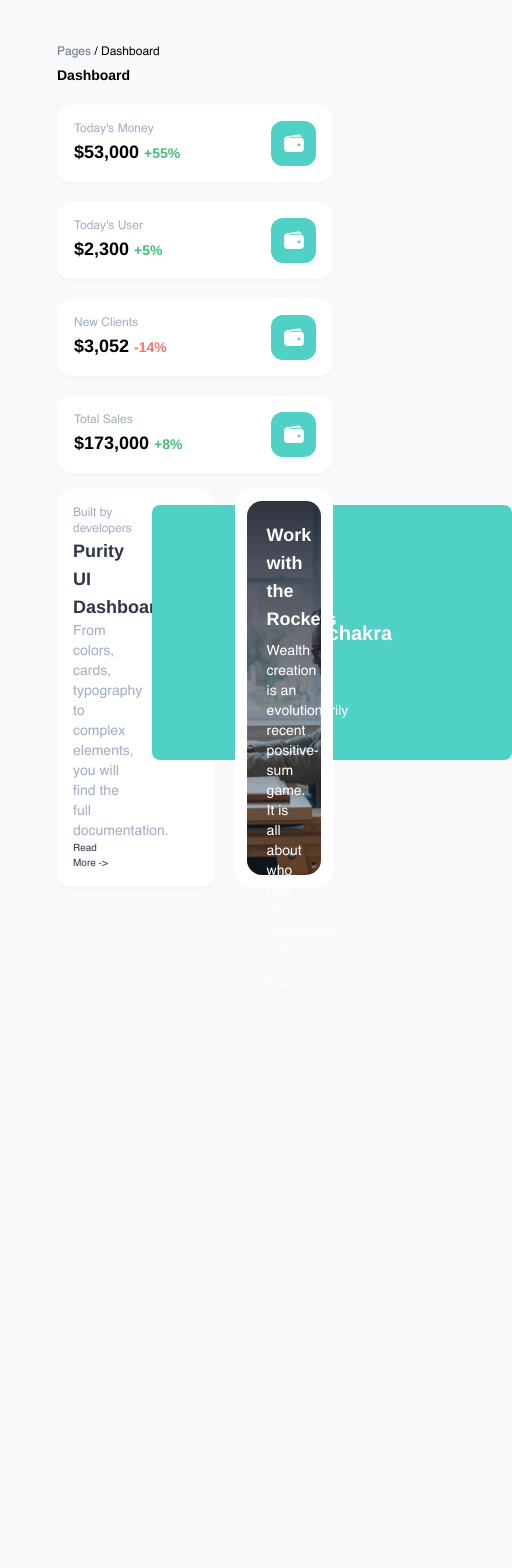
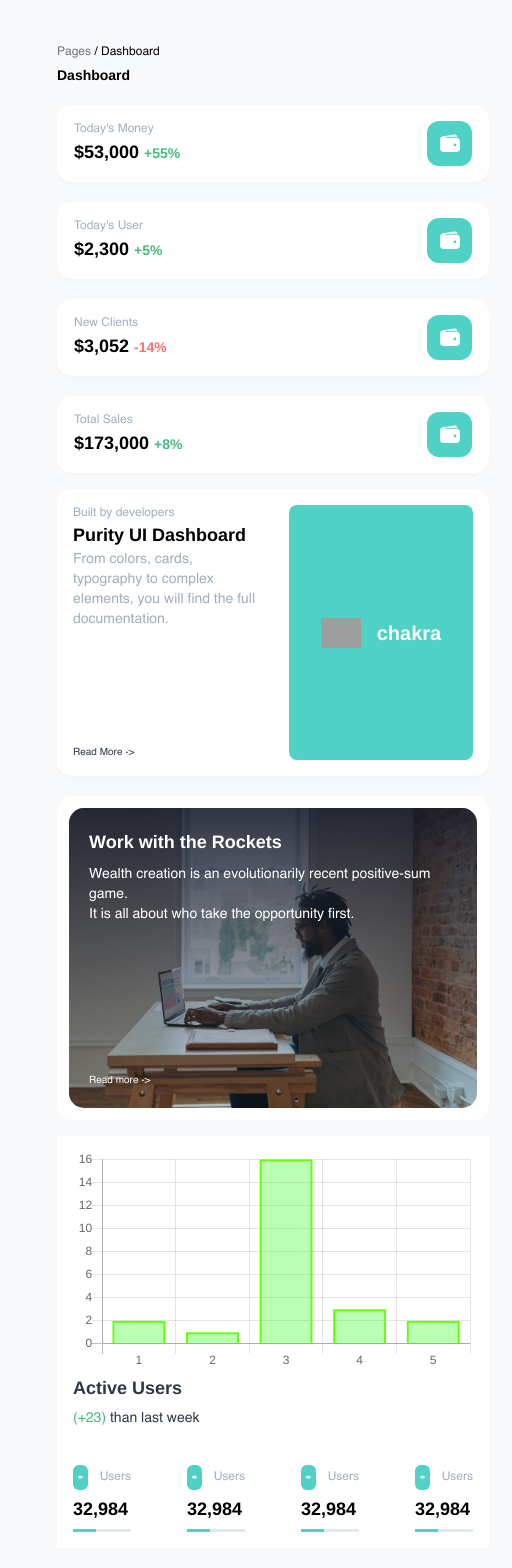
Before and after one commit to yeremiaChris/slicign-purity, a Nuxt app: page / in a window 390 px wide. Shown: the top 1568 px of the page, 512 px wide, since content can reach past the window. Before the commit the page ends 1022 px from the top, so only its background shows below. Built offline with nearby package versions, Linux system fonts and the light colour scheme; grey boxes are pictures that could not be loaded.

Commit message:
add chart.js

```diff
--- a/components/Sidebar.vue
+++ b/components/Sidebar.vue
@@ -1,5 +1,5 @@
 <template>
-  <div class="w-[246px]">
+  <div class="w-[246px] sticky top-11">
     <!-- logo -->
     <div class="box-center gap-4">
       <img src="logo.png" alt="logo" />
--- a/components/dashboard/BigCard.vue
+++ b/components/dashboard/BigCard.vue
@@ -1,12 +1,15 @@
 <template>
-  <div class="grid grid-cols-5 gap-5">
+  <div class="flex flex-col lg:grid lg:grid-cols-5 gap-5 h-full w-full">
+    <!-- card 1 -->
     <div
       class="shadow-smooth grid grid-cols-2 gap-8 col-span-3 bg-white py-4 px-4 rounded-[15px]"
     >
       <div class="flex flex-col justify-between">
         <div>
           <p class="text-[#A0AEC0] text-xs">Built by developers</p>
-          <h2 class="text-[#2D3748] text-lg font-bold">Purity UI Dashboard</h2>
+          <h2 class="text-[#'2D3748'] text-lg font-bold">
+            Purity UI Dashboard
+          </h2>
           <h3 class="text-[#A0AEC0] text-sm">
             From colors, cards, typography to complex elements, you will find
             the full documentation.
@@ -17,7 +20,7 @@
         >
       </div>
       <div
-        class="w-[360px] font-bold text-3xl gap-4 bg-[#4FD1C5] rounded-lg h-[255px] box-center text-xl text-white"
+        class="w-full font-bold text-3xl gap-4 bg-[#4FD1C5] rounded-lg h-[255px] lg:h-full box-center text-xl text-white"
       >
         <img
           class="w-10"
@@ -26,9 +29,11 @@
         />chakra
       </div>
     </div>
-    <div class="col-span-2 rounded-[15px] px-3 py-3 bg-white">
+    <!-- card 2 -->
+    <div class="flex-1 col-span-2 w-full h-full block">
+      <div class="grid lg:mt-0 rounded-[15px] px-3 py-3 bg-white">
         <div
-        class="relative rounded-[15px] h-full bg-center bg-cover text-white"
+          class="relative min-h-[300px] rounded-[15px] bg-center bg-cover text-white"
           style="background-image: url(/main/undsplash.jpg)"
         >
           <div
@@ -43,6 +48,7 @@
               </p>
             </div>
             <NuxtLink to="#" class="text-[10px]">Read more -></NuxtLink>
+          </div>
         </div>
       </div>
     </div>
--- /dev/null
+++ b/components/dashboard/ChartCard.vue
@@ -0,0 +1,62 @@
+<template>
+  <div class="grid lg:grid-cols-5 gap-5">
+    <div class="lg:col-span-2 bg-white px-4 py-4">
+      <client-only>
+        <BarChart :data="chartData" :height="222" />
+      </client-only>
+      <div>
+        <h2 class="text-lg font-bold text-[#2D3748]">Active Users</h2>
+        <p class="text-sm mt-1.5 text-[#2D3748]">
+          <span class="text-[#48BB78]">(+23)</span> than last week
+        </p>
+      </div>
+      <div class="grid grid-cols-4 mt-[36.5px] gap-14">
+        <!-- lists -->
+        <div v-for="item in 4" :key="item">
+          <div class="flex items-center gap-3">
+            <div
+              class="bg-[#4FD1C5] h-[25px] w-[25px] px-[5px] py-[5px] box-center rounded-md"
+            >
+              <img src="/main/file.svg" alt="file" />
+            </div>
+            <p class="text-[#A0AEC0] text-xs">Users</p>
+          </div>
+
+          <p class="text-lg font-bold mt-[5.5px]">32,984</p>
+
+          <div class="bg-[#E2E8F0] w-full h-[3px] mt-1.5">
+            <div class="w-[40%] h-[3px] bg-[#4FD1C5]" />
+          </div>
+        </div>
+      </div>
+    </div>
+    <div class="lg:col-span-3 bg-white px-4 py-4">
+      <client-only>
+        <LineChart :data="chartData" class="h-full" />
+      </client-only>
+    </div>
+  </div>
+</template>
+
+<script>
+export default {
+  computed: {
+    chartData() {
+      return {
+        labels: [1, 2, 3, 4, 5],
+        datasets: [
+          {
+            label: "",
+            data: [2, 1, 16, 3, 2],
+            backgroundColor: "rgba(20, 255, 0, 0.3)",
+            borderColor: "rgba(100, 255, 0, 1)",
+            borderWidth: 2,
+          },
+        ],
+      };
+    },
+  },
+};
+</script>
+
+<style></style>
--- a/nuxt.config.js
+++ b/nuxt.config.js
@@ -18,7 +18,7 @@ export default {
   css: ["@/assets/css/main.css"],
 
   // Plugins to run before rendering page: https://go.nuxtjs.dev/config-plugins
-  plugins: [],
+  plugins: ["@/plugins/bar-chart.js", "@/plugins/line-chart.js"],
 
   // Auto import components: https://go.nuxtjs.dev/config-components
   components: true,
--- a/package.json
+++ b/package.json
@@ -17,7 +17,9 @@
     "tailwindcss": "^3.2.4",
     "vue": "^2.7.10",
     "vue-server-renderer": "^2.7.10",
-    "vue-template-compiler": "^2.7.10"
+    "vue-template-compiler": "^2.7.10",
+    "chart.js": "2.9.4",
+    "vue-chartjs": "^3.5.1"
   },
   "devDependencies": {}
 }
--- a/pages/index.vue
+++ b/pages/index.vue
@@ -2,6 +2,7 @@
   <div class="grid gap-4">
     <DashboardAnalyticCard />
     <DashboardBigCard />
+    <DashboardChartCard />
   </div>
 </template>
 
--- /dev/null
+++ b/plugins/bar-chart.js
@@ -0,0 +1,31 @@
+import Vue from "vue";
+import { Bar } from "vue-chartjs";
+
+Vue.component("BarChart", {
+  extends: Bar,
+  props: {
+    data: {
+      type: Object,
+      required: true,
+    },
+    options: {
+      type: Object,
+      required: false,
+      default: () => ({
+        responsive: true,
+        maintainAspectRatio: false,
+        legend: {
+          display: false,
+        },
+      }),
+    },
+  },
+  watch: {
+    data() {
+      this.renderChart(this.data, this.options);
+    },
+  },
+  mounted() {
+    this.renderChart(this.data, this.options);
+  },
+});
--- /dev/null
+++ b/plugins/line-chart.js
@@ -0,0 +1,31 @@
+import Vue from "vue";
+import { Line } from "vue-chartjs";
+
+Vue.component("LineChart", {
+  extends: Line,
+  props: {
+    data: {
+      type: Object,
+      required: true,
+    },
+    options: {
+      type: Object,
+      required: false,
+      default: () => ({
+        responsive: true,
+        maintainAspectRatio: false,
+        legend: {
+          display: false,
+        },
+      }),
+    },
+  },
+  watch: {
+    data() {
+      this.renderChart(this.data, this.options);
+    },
+  },
+  mounted() {
+    this.renderChart(this.data, this.options);
+  },
+});
```
Also changed, not shown: 1 other file (tests, documents, lock files or other folders). Lines whose indentation alone changed are shown as unchanged.
